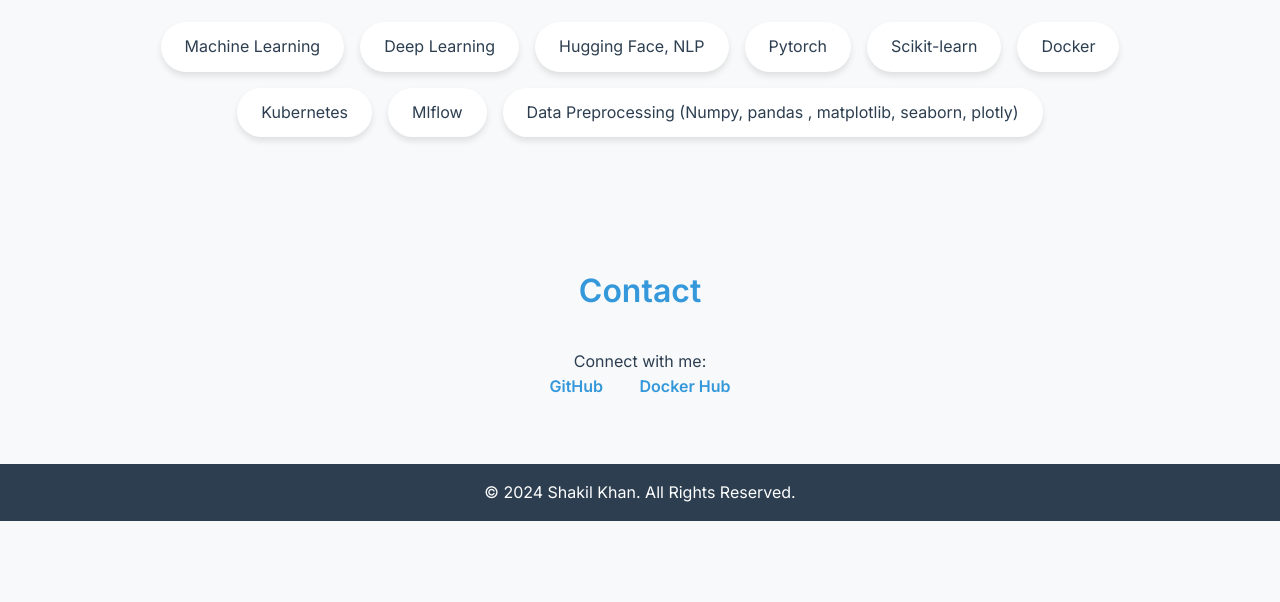
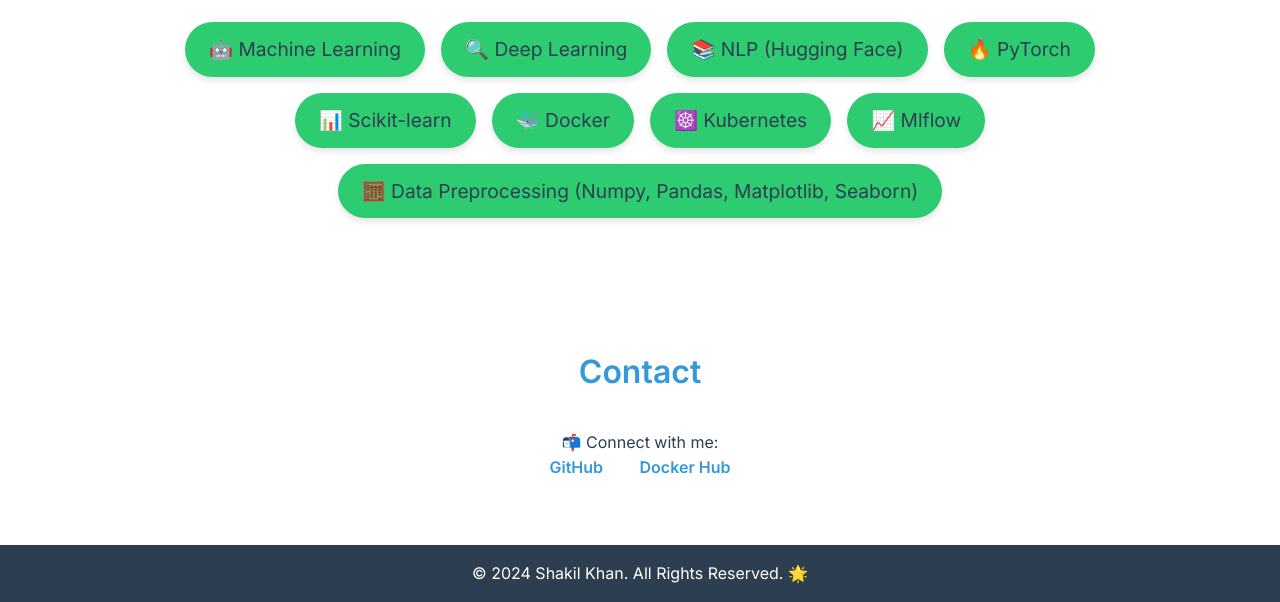
Before and after one commit to Shakil-khan59/Shakil-khan59.github.io, a plain HTML site: page index.html in a window 1280 px wide. Shown: the part 641-1243 px from the top of the page. Before the commit the page ends 1162 px from the top, so only its background shows below. Drawn offline with Linux system fonts and the light colour scheme.

Commit message:
Update index.html

```diff
--- a/index.html
+++ b/index.html
@@ -9,7 +9,7 @@
         :root {
             --primary-color: #3498db;
             --secondary-color: #2ecc71;
-            --background-color: #f8f9fa;
+            --background-color: white;
             --text-color: #2c3e50;
         }
 
@@ -33,10 +33,10 @@
         }
 
         header {
-            background: linear-gradient(135deg, var(--primary-color), var(--secondary-color));
             color: white;
             text-align: center;
             padding: 3rem 0;
+            background-color: var(--primary-color);
         }
 
         header h1 {
@@ -51,8 +51,8 @@
         }
 
         nav {
-            background-color: white;
-            box-shadow: 0 2px 10px rgba(0,0,0,0.1);
+            background-color: var(--background-color);
+            box-shadow: 0 2px 10px rgba(0, 0, 0, 0.1);
             padding: 1rem 0;
         }
 
@@ -93,11 +93,12 @@
         }
 
         #skills li {
-            background-color: white;
+            background-color: var(--secondary-color);
             padding: 0.75rem 1.5rem;
             border-radius: 50px;
-            box-shadow: 0 4px 6px rgba(0,0,0,0.1);
+            box-shadow: 0 4px 6px rgba(0, 0, 0, 0.1);
             transition: transform 0.3s ease;
+            font-size: 1.2rem;
         }
 
         #skills li:hover {
@@ -128,7 +129,7 @@
     <header>
         <div class="container">
             <h1>Shakil Khan</h1>
-            <p>Machine Learning Enthusiast | CSE Student at RUET</p>
+            <p>🚀 Machine Learning Enthusiast | 📚 CSE Student at RUET</p>
         </div>
     </header>
 
@@ -142,27 +143,27 @@
 
     <section id="about" class="section container">
         <h2>About Me</h2>
-        <p>I am a 4th-semester CSE student at RUET with a passion for Machine Learning, Deep Learning, and AI. I enjoy building AI-powered applications and deploying scalable solutions using Docker and Kubernetes.</p>
+        <p>👨‍💻 I am a 4th-semester CSE student at RUET passionate about Machine Learning, Deep Learning, and AI. I enjoy building AI-powered applications and deploying scalable solutions using Docker and Kubernetes.</p>
     </section>
 
     <section id="skills" class="section container">
         <h2>Skills</h2>
         <ul>
-            <li>Machine Learning</li>
-            <li>Deep Learning</li>
-            <li>Hugging Face, NLP</li>
-            <li>Pytorch</li>
-            <li>Scikit-learn</li>
-            <li>Docker</li>
-            <li>Kubernetes</li>
-            <li>Mlflow</li>
-            <li>Data Preprocessing (Numpy, pandas , matplotlib, seaborn, plotly)</li>
+            <li>🤖 Machine Learning</li>
+            <li>🔍 Deep Learning</li>
+            <li>📚 NLP (Hugging Face)</li>
+            <li>🔥 PyTorch</li>
+            <li>📊 Scikit-learn</li>
+            <li>🐳 Docker</li>
+            <li>☸️ Kubernetes</li>
+            <li>📈 Mlflow</li>
+            <li>🧮 Data Preprocessing (Numpy, Pandas, Matplotlib, Seaborn)</li>
         </ul>
     </section>
 
     <section id="contact" class="section container">
         <h2>Contact</h2>
-        <p>Connect with me:</p>
+        <p>📬 Connect with me:</p>
         <div>
             <a href="https://github.com/shakilkhan24" target="_blank">GitHub</a>
             <a href="https://hub.docker.com/u/shakilkhan24" target="_blank">Docker Hub</a>
@@ -170,7 +171,7 @@
     </section>
 
     <footer>
-        <p>&copy; 2024 Shakil Khan. All Rights Reserved.</p>
+        <p>&copy; 2024 Shakil Khan. All Rights Reserved. 🌟</p>
     </footer>
 </body>
 </html>
```
